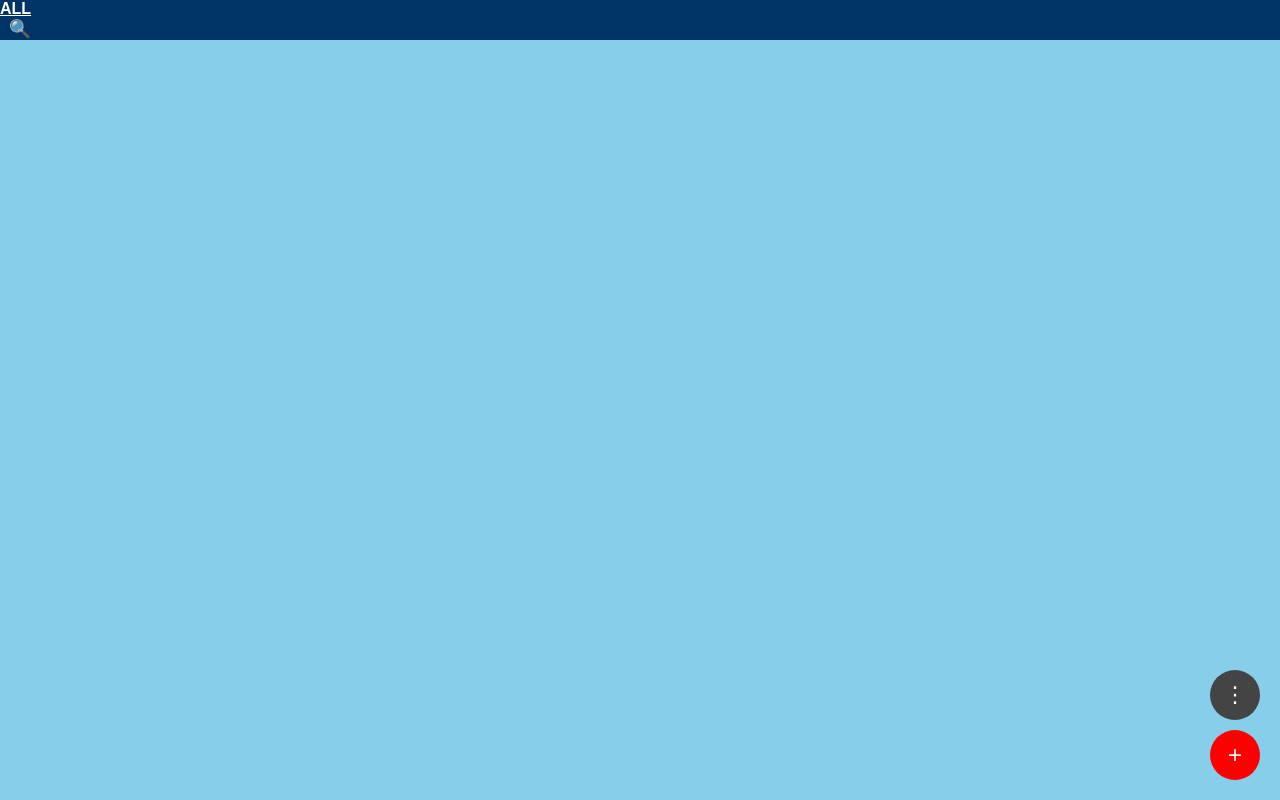
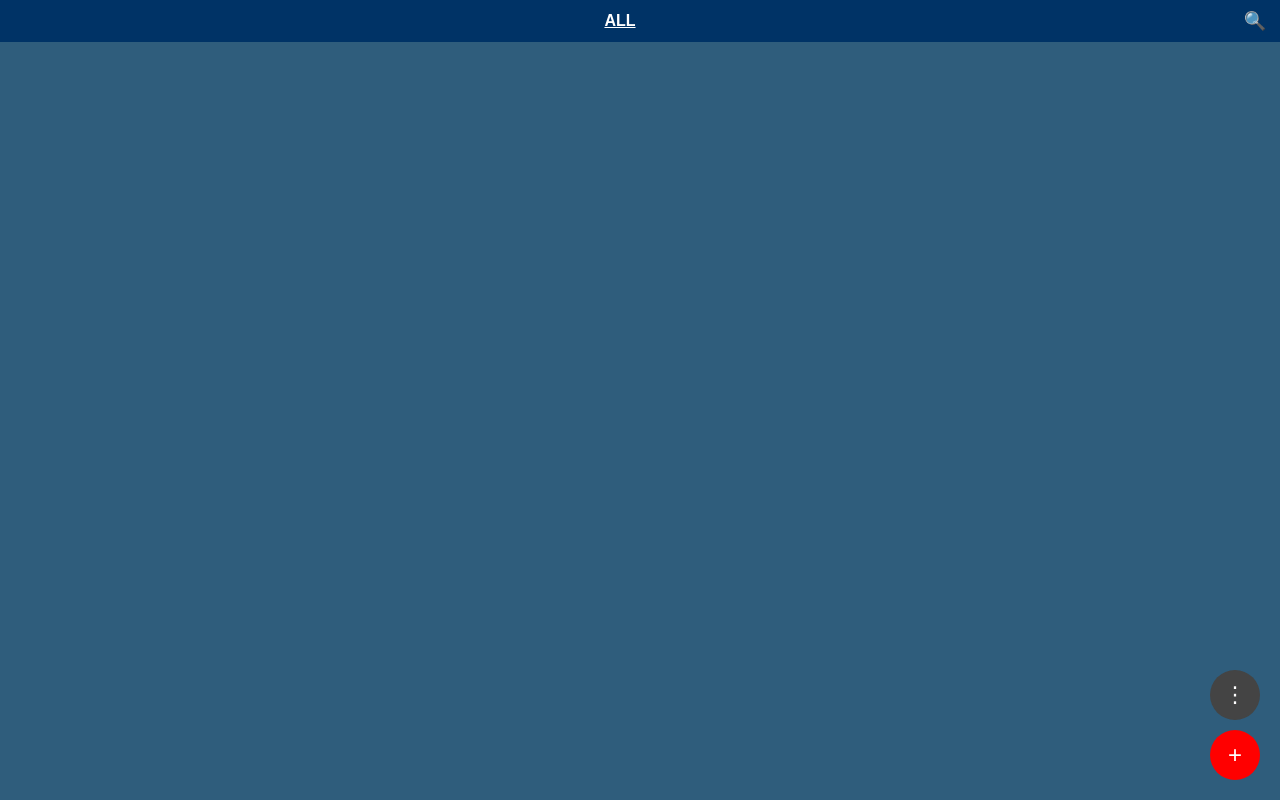
Before and after one commit to sdebu2000/mytask1, a plain HTML site: page index.html in a window 1280 px wide. Drawn offline with Linux system fonts and the light colour scheme.

Commit message:
Add files via upload

```diff
--- a/index.html
+++ b/index.html
@@ -5,16 +5,40 @@
 <meta name="viewport" content="width=device-width, initial-scale=1.0">
 
 <style>
-body{margin:0;font-family:Arial;background:#87CEEB;color:white;}
-.top-bar{background:#003366;}padding:10px 5px;display:flex;align-items:center;}
-.category{flex:1;text-align:center;cursor:pointer;}
+body{margin:0;font-family:Arial;background:#2f5d7c;color:white;}
+
+.top-bar{
+  background:#003366;
+  padding:10px 5px;
+  display:flex;
+  align-items:center;
+}
+
+#categoryBar{
+  flex:1;
+  display:flex;
+}
+
+.category{
+  flex:1;
+  text-align:center;
+  cursor:pointer;
+}
+
+.search-icon{
+  width:40px;
+  text-align:center;
+  cursor:pointer;
+  font-size:18px;
+}
+
 .category.active{font-weight:bold;text-decoration:underline;}
 .search-icon{width:40px;text-align:center;cursor:pointer;font-size:18px;}
 
-.search-container{display:none;background:#1e3f66;padding:8px;}
+.search-container{display:none;background:#244a63;padding:8px;}
 .search-container input{width:100%;padding:8px;border:none;}
 
-.task{border-bottom:1px solid #1e3f66;padding:8px 10px;cursor:pointer;}
+.task{border-bottom:1px solid #244a63;padding:8px 10px;cursor:pointer;}
 .task-header{display:flex;align-items:center;gap:8px;}
 .status{width:14px;height:14px;border-radius:50%;}
 .task-description{margin-top:6px;display:none;font-size:13px;color:#ddd;}
@@ -28,7 +52,7 @@ body{margin:0;font-family:Arial;background:#87CEEB;color:white;}
 
 .more-menu{
  position:fixed;right:80px;bottom:80px;
- background:#1e3f66;display:none;padding:10px;border-radius:8px;
+ background:#244a63;display:none;padding:10px;border-radius:8px;
 }
 .more-menu div{padding:8px 15px;cursor:pointer;}
 .more-menu div:hover{background:#5a2f2f;}
@@ -38,7 +62,7 @@ body{margin:0;font-family:Arial;background:#87CEEB;color:white;}
  background:rgba(0,0,0,0.7);
  display:none;justify-content:center;align-items:center;
 }
-.popup-content{background:#1e3f66;padding:20px;width:320px;}
+.popup-content{background:#244a63;padding:20px;width:320px;}
 
 input,textarea,select{width:100%;padding:8px;margin-top:10px;border:none;}
 select{
```
